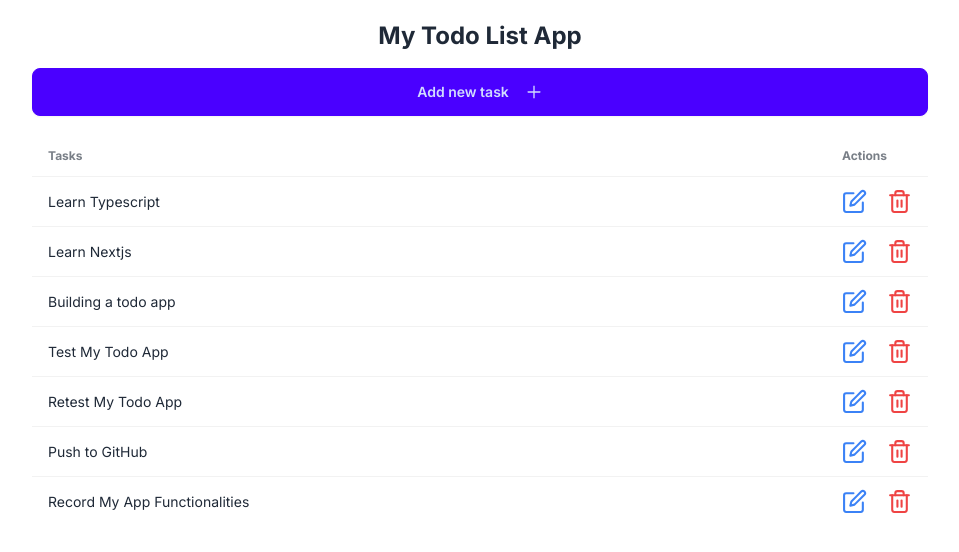
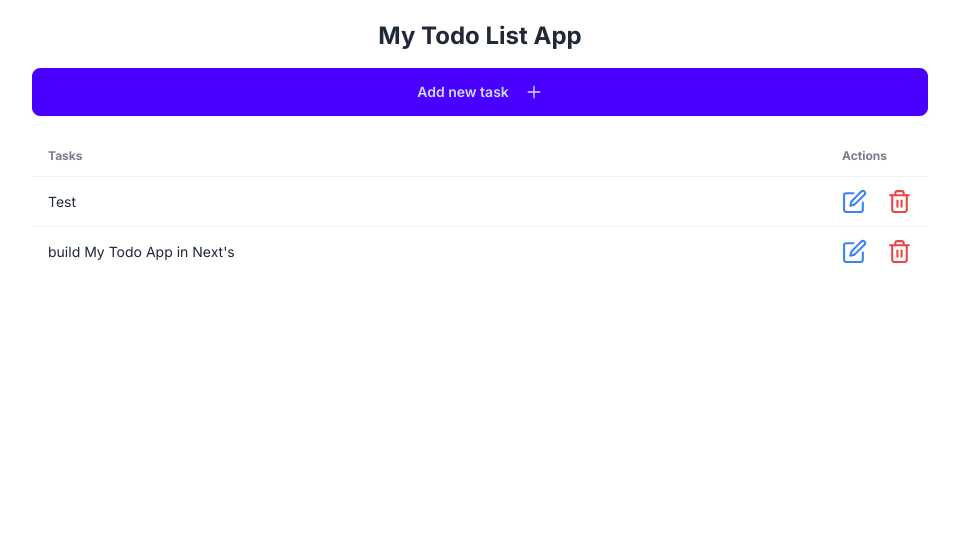
Before and after one commit to MaryKwawu/My-Todo-App-in-NextJs, a Next.js app: page / in a window 1280 px wide. Shown: the top 552 px of the page, without its empty margins (160-1119 px from the left). Built offline with nearby package versions, Linux system fonts and the light colour scheme; data requests are answered from the project's data file.

Commit message:
Api : create a nextjs 14 apis to enable deploying to vercel

```diff
--- a/api.ts
+++ b/api.ts
@@ -1,41 +1,15 @@
-import { ITask } from "./types/tasks"
+import { ITask } from "./types/tasks";
+import * as fs from "fs";
+import * as path from "path";
 
-const baseUrl = process.env.NODE_ENV === "development" ?  'http://localhost:3001' : "https://my-todo-app-in-next-js.vercel.app"
+export const BASE_URL =
+  process.env.NODE_ENV === "development"
+    ? "http://localhost:3000"
+    : "https://my-todo-app-in-next-js.vercel.app";
 
-export const getAllTodos = async (): Promise<ITask[]> => {
-    const res = await fetch(`${baseUrl}/tasks` , { cache: 'no-store'});
-
-    const todos = await res.json();
-    return todos;
-
+export function saveToDb(todos: Record<string, any>) {
+  fs.writeFileSync(
+    path.join(process.cwd(), "public/data/todos.json"),
+    JSON.stringify(todos)
+  );
 }
-
-export const addTodo = async (todo: ITask): Promise<ITask> => {
-    const res = await fetch(`${baseUrl}/tasks`, {
-        method: 'POST',
-        headers: {
-            'Content-Type': 'application/json'
-        },
-        body: JSON.stringify(todo)
-    })
-    const newTodo = await res.json();
-    return newTodo;
-}
-
-export const editTodo = async (todo: ITask): Promise<ITask> => {
-    const res = await fetch(`${baseUrl}/tasks/${todo.id}`, {
-        method: 'PUT',
-        headers: {
-            'Content-Type': 'application/json'
-        },
-        body: JSON.stringify(todo)
-    })
-    const updatedTodo = await res.json();
-    return updatedTodo;
-}
-
-export const deleteTodo = async (id: string): Promise<void> => {
- await fetch(`${baseUrl}/tasks/${id}`, {
-        method: 'DELETE',
-    })
-}
--- a/app/components/AddTask.tsx
+++ b/app/components/AddTask.tsx
@@ -1,33 +1,33 @@
-'use client';
+"use client";
 
 import { AiOutlinePlus } from "react-icons/ai";
 import Modal from "./Modal";
 import { FormEventHandler, useState } from "react";
-import { useRouter, useSearchParams } from "next/navigation";
-import { addTodo } from "@/api";
-import { v4 as uuidv4 } from "uuid";
-
+import { useSearchParams } from "next/navigation";
 
 function AddTask() {
-  const router = useRouter();
   const [modalOpen, setModalOpen] = useState<boolean>(false);
   const [newTaskValue, setNewTaskvalue] = useState<string>("");
 
-  const handleSubmitnewTodo: FormEventHandler<HTMLFormElement> = async (e) =>  {
-    e.preventDefault()
-    await addTodo({
-      id: "uuidv4()",
-      text: newTaskValue
-    })
+  const handleSubmitnewTodo: FormEventHandler<HTMLFormElement> = async (e) => {
+    e.preventDefault();
+    await fetch("/todos", {
+      method: "POST",
+      body: JSON.stringify({
+        text: newTaskValue,
+      }),
+      cache: "no-cache",
+    });
     setNewTaskvalue("");
     setModalOpen(false);
-    router.refresh();
+  };
 
-
-  };
   return (
     <div>
-      <button onClick={() => setModalOpen(true)} className="btn btn-primary w-full">
+      <button
+        onClick={() => setModalOpen(true)}
+        className="btn btn-primary w-full"
+      >
         Add new task
         <AiOutlinePlus className="ml-2" size={18} />
       </button>
@@ -38,17 +38,16 @@ function AddTask() {
           <div className="modal-action">
             <input
               value={newTaskValue}
-          onChange={e => setNewTaskvalue(e.target.value)}
+              onChange={(e) => setNewTaskvalue(e.target.value)}
               type="text"
               placeholder="Type here"
               className="input input-bordered  w-full"
             />
-           <button type="submit"className="btn">
+            <button type="submit" className="btn">
               Submit
             </button>
           </div>
         </form>
-
       </Modal>
     </div>
   );
--- a/app/components/Task.tsx
+++ b/app/components/Task.tsx
@@ -1,49 +1,52 @@
-"use client"
+"use client";
 import { ITask } from "@/types/tasks";
 import { FormEventHandler, useState } from "react";
-import { FiEdit,  FiTrash2 } from "react-icons/fi";
+import { FiEdit, FiTrash2 } from "react-icons/fi";
 import Modal from "./Modal";
-import { useRouter } from "next/navigation";
-import { deleteTodo, editTodo } from "@/api";
 
 interface TaskProps {
   task: ITask;
 }
 
-const Task: React.FC<TaskProps> = ({task}) => {
-    const router = useRouter();
+const Task: React.FC<TaskProps> = ({ task }) => {
+
   const [openModalEdit, setOpenModalEdit] = useState<boolean>(false);
   const [openModalDeleted, setOpenModalDeleted] = useState<boolean>(false);
 
   const [taskToEdit, setTaskToEdit] = useState<string>(task.text);
 
-    const handleSubmitEditTodo: FormEventHandler<HTMLFormElement> = async (e) =>  {
+  const handleSubmitEditTodo: FormEventHandler<HTMLFormElement> = async (e) => {
     e.preventDefault();
-        await editTodo({
-            id: task.id,
-            text: taskToEdit
+    await fetch(`/todos/${task.id}`, {
+      method: "PATCH",
+      body: JSON.stringify({
+        text: taskToEdit,
+      }),
+      cache: "no-cache",
     });
 
     setTaskToEdit("");
     setOpenModalEdit(false);
-        router.refresh();
   };
 
   const handleDeleteTask = async (id: string) => {
-        await deleteTodo(id);
+    await fetch(`/todos/${id}`, {
+      method: "DELETE",
+      cache: "no-cache",
+    });
     setOpenModalDeleted(false);
-        router.refresh();
-
-    }
+  };
 
   return (
     <tr key={task.id}>
       <td className="w-full">{task.text}</td>
       <td className="flex gap-5">
         <FiEdit
-            onClick={ () => setOpenModalEdit (true)}
+          onClick={() => setOpenModalEdit(true)}
           cursor="pointer"
-              className="text-blue-500" size={25} />
+          className="text-blue-500"
+          size={25}
+        />
 
         <Modal modalOpen={openModalEdit} setModalOpen={setOpenModalEdit}>
           <form onSubmit={handleSubmitEditTodo}>
@@ -51,39 +54,34 @@ const Task: React.FC<TaskProps> = ({task}) => {
             <div className="modal-action">
               <input
                 value={taskToEdit}
-          onChange={e => setTaskToEdit(e.target.value)}
+                onChange={(e) => setTaskToEdit(e.target.value)}
                 type="text"
                 placeholder="Type here"
                 className="input input-bordered w-full"
               />
-           <button type="submit"className="btn">
+              <button type="submit" className="btn">
                 Submit
               </button>
             </div>
           </form>
-
         </Modal>
-            <FiTrash2 onClick={() => setOpenModalDeleted(true)}
-            cursor="pointer" className="text-red-500"size={25}/>
+        <FiTrash2
+          onClick={() => setOpenModalDeleted(true)}
+          cursor="pointer"
+          className="text-red-500"
+          size={25}
+        />
         <Modal modalOpen={openModalDeleted} setModalOpen={setOpenModalDeleted}>
           <h3>Are sure you want this task to be deleted</h3>
           <div className="modal-action">
-                    <button
-                    onClick={() => handleDeleteTask(task.id)}
-                    className="btn"
-                    >
+            <button onClick={() => handleDeleteTask(task.id)} className="btn">
               Yes
             </button>
-
           </div>
-
-
         </Modal>
       </td>
     </tr>
   );
-
 };
 
-
-export default Task
+export default Task;
--- a/app/layout.tsx
+++ b/app/layout.tsx
@@ -16,7 +16,8 @@ export default function RootLayout({
 }) {
   return (
     <html lang="en">
-      <body className={inter.className}>{children}</body>
+      <body className={inter.className}>{children}
+      </body>
     </html>
   )
 }
--- a/app/page.tsx
+++ b/app/page.tsx
@@ -1,20 +1,23 @@
-import Image from 'next/image'
-import AddTask from './components/AddTask'
-import TodoList from './components/TodoList'
-import { getAllTodos } from '@/api'
+import Image from "next/image";
+import AddTask from "./components/AddTask";
+import TodoList from "./components/TodoList";
+import { ITask } from "@/types/tasks";
+import { BASE_URL } from "@/api";
 
 export default async function Home() {
-  const tasks = await getAllTodos();
-  console.log(tasks);
+  const response = await fetch(`${BASE_URL}/todos`, {
+    cache: 'no-cache'
+  });
+  const tasks: ITask[] = await response.json();
+
+
   return (
-    <main className='max-w-4xl mx-auto  mt-4'>
-      <div className='text-center my-5 flex flex-col gap-4'>
-        <h1 className='text-2xl font-bold'>My Todo List App</h1>
-        <AddTask/>
-
+    <main className="max-w-4xl mx-auto  mt-4">
+      <div className="text-center my-5 flex flex-col gap-4">
+        <h1 className="text-2xl font-bold">My Todo List App</h1>
+        <AddTask />
       </div>
       <TodoList tasks={tasks} />
-      </main>
-  )
-
+    </main>
+  );
 }
--- /dev/null
+++ b/app/todos/[id]/route.ts
@@ -0,0 +1,68 @@
+import { saveToDb } from "@/api";
+import todos from "@/public/data/todos.json";
+import { NextResponse } from "next/server";
+import { redirect } from "next/navigation";
+
+export async function GET(
+  _request: Request,
+  { params }: { params: { id: string } }
+) {
+  const { id } = params;
+
+  const task = todos.tasks.find((todo) => todo.id === id);
+
+  if (task) {
+    return Response.json(task);
+  }
+
+  return new NextResponse(JSON.stringify(null), {
+    headers: {
+      "Content-Type": "application/json",
+    },
+    status: 404,
+  });
+}
+
+export async function PATCH(
+  request: Request,
+  { params }: { params: { id: string } }
+) {
+  const body = (await request.json()) as { text: string };
+  const { text } = body;
+  const { id } = params;
+
+  const taskIndex = todos.tasks.findIndex((todo) => todo.id === id);
+
+  if (taskIndex === -1) {
+    return new NextResponse(JSON.stringify(null), {
+      headers: {
+        "Content-Type": "application/json",
+      },
+      status: 404,
+    });
+  }
+
+  todos.tasks[taskIndex] = {
+    ...todos.tasks[taskIndex],
+    text
+  };
+
+  saveToDb(todos);
+
+  return redirect("/");
+}
+
+export async function DELETE(
+  _request: Request,
+  { params }: { params: { id: string } }
+) {
+  const { id } = params;
+
+  const tasks = todos.tasks.filter((todo) => todo.id !== id);
+
+  todos.tasks = tasks;
+
+  saveToDb(todos);
+
+  return redirect("/");
+}
--- /dev/null
+++ b/app/todos/route.ts
@@ -0,0 +1,25 @@
+import todos from "@/public/data/todos.json";
+
+import { NextResponse } from "next/server";
+import { v4 as uuidv4 } from "uuid";
+import { redirect } from "next/navigation";
+import { saveToDb } from "@/api";
+
+export async function GET() {
+  return Response.json(todos.tasks);
+}
+
+export async function POST(request: Request) {
+  const body = (await request.json()) as { text: string };
+  const { text } = body;
+
+  const newTodo = {
+    id: uuidv4(),
+    text,
+  };
+
+  todos.tasks.push(newTodo);
+  saveToDb(todos);
+
+  return redirect("/");
+}
--- a/data/todos.json
+++ /dev/null
@@ -1,32 +0,0 @@
-{
-  "tasks": [
-    {
-      "id": "1",
-      "text": "Learn Typescript"
-    },
-    {
-      "id": "2",
-      "text": "Learn Nextjs"
-    },
-    {
-      "id": "3",
-      "text": "Building a todo app"
-    },
-    {
-      "id": "uuidv4",
-      "text": "Test My Todo App"
-    },
-    {
-      "id": "uuidv4",
-      "text": "Retest My Todo App"
-    },
-    {
-      "id": "uuidv4()",
-      "text": "Push to GitHub"
-    },
-    {
-      "id": "uuidv4()",
-      "text": "Record My App Functionalities"
-    }
-  ]
-}
--- /dev/null
+++ b/public/data/todos.json
@@ -0,0 +1 @@
+{"tasks":[{"id":"39e493d4-57b9-4a7f-adde-d25e0bc88948","text":"Test"},{"id":"45fe35ec-1aba-4cb8-8c45-36d7477ae95a","text":"build My Todo App in Next's"}]}
```
Also changed, not shown: app/components/TodoList.tsx (+4 -8 lines). Lines whose indentation alone changed are shown as unchanged.
